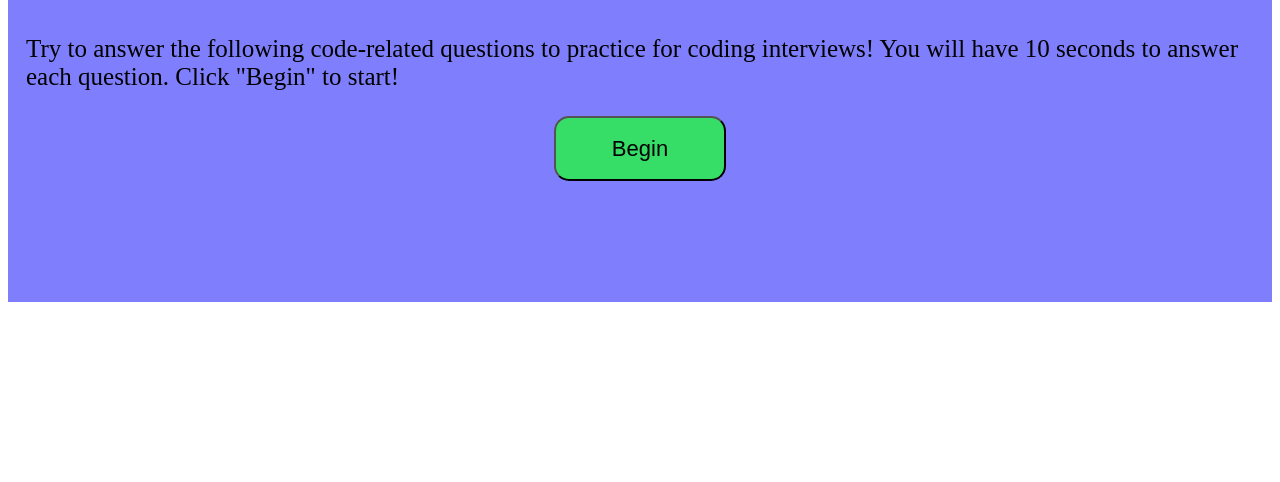
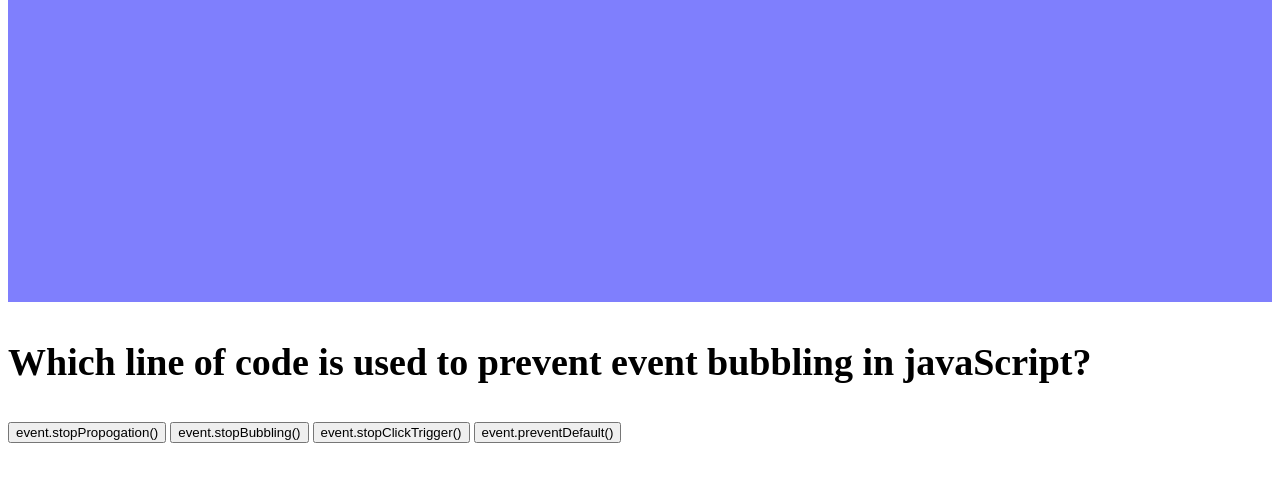
Before and after one commit to AvivaRubenstein/coding-quiz, a plain HTML site: page index.html in a window 1280 px wide. Both pictures are taken after a click on the button "Begin". Shown: the part 226-708 px from the top of the page. Drawn offline with Linux system fonts and the light colour scheme.

Commit message:
added intro and first question to html

```diff
--- a/Assets/script.js
+++ b/Assets/script.js
@@ -0,0 +1,10 @@
+var beginButton = document.querySelector("#begin");
+var intro = document.querySelector("#intro");
+var q1 = document.querySelector("#question1");
+
+q1.style.display="none";
+
+beginButton.addEventListener("click", function (event){
+    intro.innerHTML=" ";
+    q1.style.display="block";
+})
--- a/Assets/style.css
+++ b/Assets/style.css
@@ -1,4 +1,4 @@
-.container {
+.container #intro{
     display: flex;
     background-color: rgb(127, 127, 253);
     flex-direction: column;
@@ -21,3 +21,6 @@
     font-size: 22px;
     background-color: rgb(54, 222, 104);
 }
+#question1{
+
+}
--- a/index.html
+++ b/index.html
@@ -9,12 +9,22 @@
 </head>
 
 <body>
-  <section class="container" data-state="visible">
+  <section class="container">
+    <section id="intro">
     <h1>Coding Quiz Challenge</h1>
     <p>Try to answer the following code-related questions to practice for coding interviews!
         You will have 10 seconds to answer each question.  Click "Begin" to start!
     </p>
     <button id = "begin">Begin</button>
+    </section>
+
+    <section id="question1">
+        <h1>Which line of code is used to prevent event bubbling in javaScript?</h1>
+        <button class = "choice">event.stopPropogation()</button>
+        <button class = "choice">event.stopBubbling()</button>
+        <button class = "choice">event.stopClickTrigger()</button>
+        <button class = "choice">event.preventDefault()</button>
+    </section>
   </section>
 
   <script src="./Assets/script.js"></script>
```
